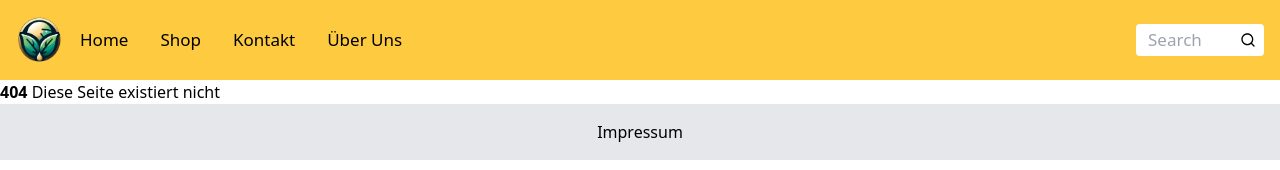
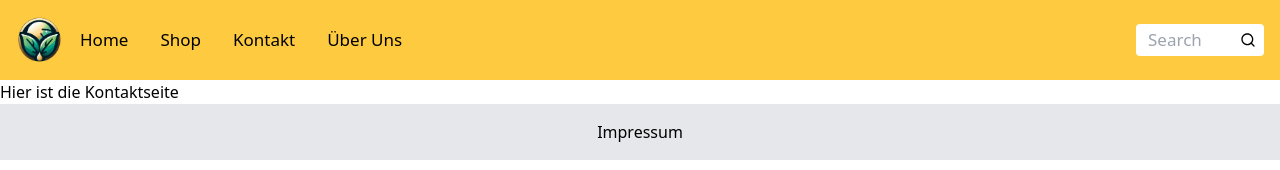
Before and after one commit to JonathanThoelke/PflanzenApp, a Next.js app: page /Kontakt in a window 1280 px wide. Before the commit this address had no page. Shown: the top 170 px of the page. Built offline with nearby package versions, Linux system fonts and the light colour scheme.

Commit message:
Kontaktseite erstelt

```diff
--- /dev/null
+++ b/app/Kontakt/page.tsx
@@ -0,0 +1,8 @@
+
+const page = () => {
+    return (
+        <div><h1>Hier ist die Kontaktseite</h1></div>
+    )
+}
+
+export default page
```
